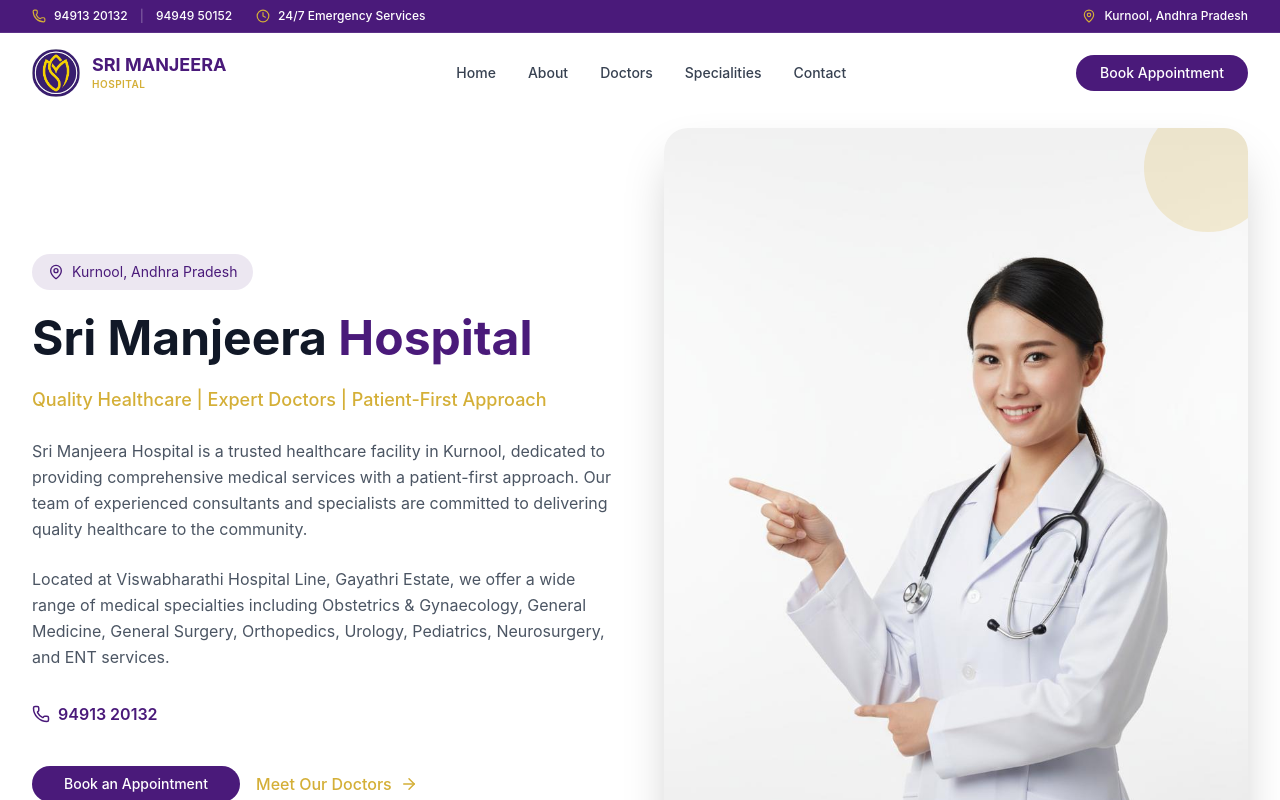
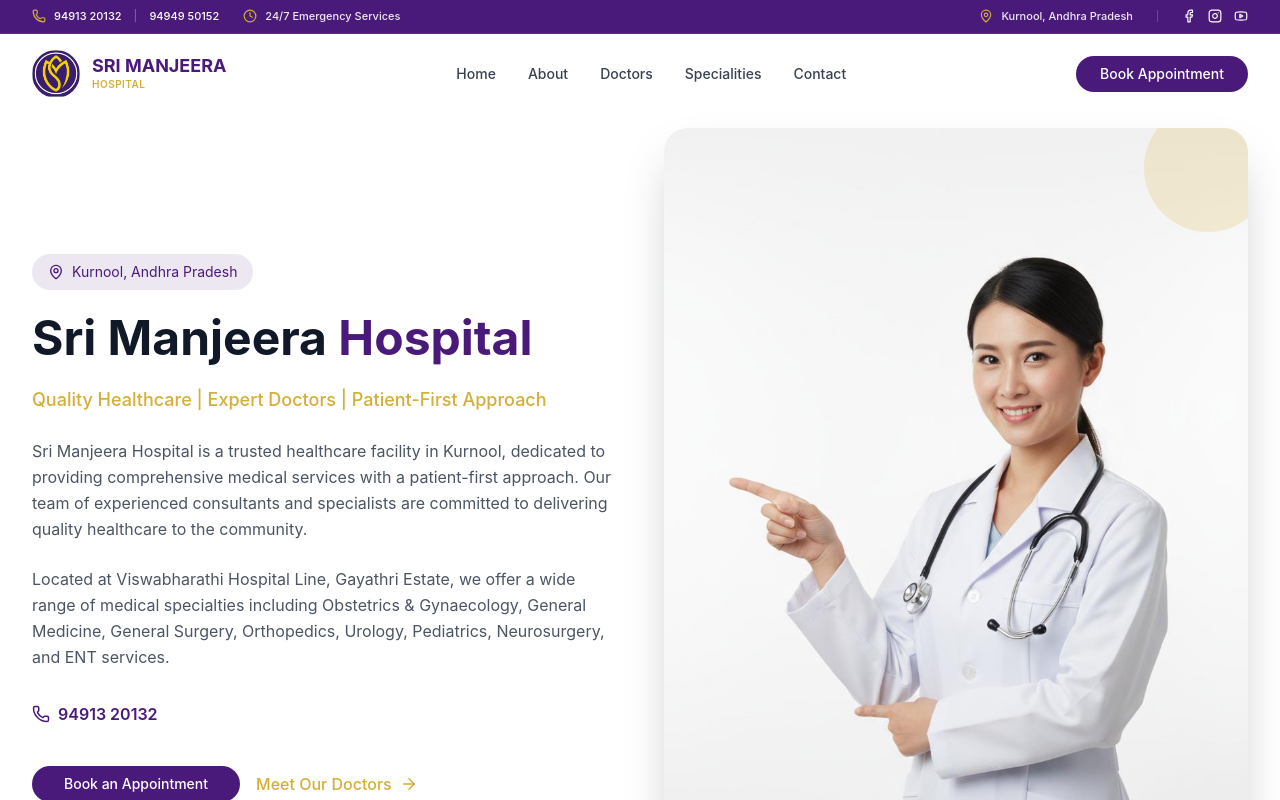
Before and after one commit to Mateen7c7/manjeera, a React (Vite) app: page / in a window 1280 px wide. Shown: the top 800 px of the page. Built offline with nearby package versions, Linux system fonts and the light colour scheme.

Commit message:
Added Social Links

```diff
--- a/src/sections/Footer.tsx
+++ b/src/sections/Footer.tsx
@@ -4,45 +4,55 @@ import {
   Clock,
   Facebook,
   Instagram,
-  Linkedin,
   Youtube,
-  User
-} from 'lucide-react';
+  User,
+} from "lucide-react";
 
 const Footer = () => {
   const quickLinks = [
-    { name: 'Home', href: '#' },
-    { name: 'About', href: '#about' },
-    { name: 'Doctors', href: '#doctors' },
-    { name: 'Specialities', href: '#specialities' },
-    { name: 'Contact', href: '#contact' },
+    { name: "Home", href: "#" },
+    { name: "About", href: "#about" },
+    { name: "Doctors", href: "#doctors" },
+    { name: "Specialities", href: "#specialities" },
+    { name: "Contact", href: "#contact" },
   ];
 
   const contactInfo = [
     {
       icon: <MapPin size={18} />,
-      text: '#50-760/A/120, Viswabharathi Hospital Line, Gayathri Estate, KURNOOL - 518 002',
+      text: "#50-760/A/120, Viswabharathi Hospital Line, Gayathri Estate, KURNOOL - 518 002",
     },
     {
       icon: <Phone size={18} />,
-      text: '94913 20132',
-      href: 'tel:9491320132',
+      text: "94913 20132",
+      href: "tel:9491320132",
     },
     {
       icon: <User size={18} />,
-      text: 'Managing Director: G. PRASAD (94949 50152)',
+      text: "Managing Director: G. PRASAD (94949 50152)",
     },
     {
       icon: <Clock size={18} />,
-      text: '24/7 Emergency Services',
+      text: "24/7 Emergency Services",
     },
   ];
 
   const socialLinks = [
-    { icon: <Facebook size={20} />, href: '#', label: 'Facebook' },
-    { icon: <Instagram size={20} />, href: '#', label: 'Instagram' },
-    { icon: <Linkedin size={20} />, href: '#', label: 'LinkedIn' },
-    { icon: <Youtube size={20} />, href: '#', label: 'YouTube' },
+    {
+      icon: <Facebook size={20} />,
+      href: "https://www.facebook.com/people/Sri-Manjeera-Hospital/61582157684031/?rdid=j0MxdBjAGQDIc9pH&share_url=https%3A%2F%2Fwww.facebook.com%2Fshare%2F1D7YkDkoaC%2F",
+      label: "Facebook",
+    },
+    {
+      icon: <Instagram size={20} />,
+      href: "https://www.instagram.com/srimanjeerahospital",
+      label: "Instagram",
+    },
+    {
+      icon: <Youtube size={20} />,
+      href: "https://www.youtube.com/@ManjeeraHospital",
+      label: "YouTube",
+    },
   ];
 
   return (
@@ -72,9 +82,9 @@ const Footer = () => {
 
             <p className="text-white/80 text-sm leading-relaxed">
               Sri Manjeera Hospital is a trusted healthcare facility in Kurnool,
-              dedicated to providing comprehensive medical services with a patient-first
-              approach. Our team of experienced consultants are committed to delivering
-              quality healthcare to the community.
+              dedicated to providing comprehensive medical services with a
+              patient-first approach. Our team of experienced consultants are
+              committed to delivering quality healthcare to the community.
             </p>
 
             {/* Social Links */}
@@ -96,7 +106,9 @@ const Footer = () => {
 
           {/* Column 2: Quick Links */}
           <div>
-            <h3 className="text-xl font-semibold mb-6 text-[#D4AF37]">Quick Links</h3>
+            <h3 className="text-xl font-semibold mb-6 text-[#D4AF37]">
+              Quick Links
+            </h3>
             <ul className="space-y-3">
               {quickLinks.map((link) => (
                 <li key={link.name}>
@@ -113,7 +125,9 @@ const Footer = () => {
 
           {/* Column 3: Get In Touch */}
           <div>
-            <h3 className="text-xl font-semibold mb-6 text-[#D4AF37]">Get In Touch</h3>
+            <h3 className="text-xl font-semibold mb-6 text-[#D4AF37]">
+              Get In Touch
+            </h3>
             <ul className="space-y-4">
               {contactInfo.map((item, index) => (
                 <li key={index} className="flex items-start gap-3">
@@ -139,7 +153,8 @@ const Footer = () => {
       <div className="bg-[#3A1560] py-4">
         <div className="max-w-7xl mx-auto px-4 sm:px-6 lg:px-8">
           <p className="text-center text-white/60 text-sm">
-            ©2026 All Rights Reserved. Sri Manjeera Hospital | Designed with care
+            ©2026 All Rights Reserved. Sri Manjeera Hospital | Designed with
+            care
           </p>
         </div>
       </div>
--- a/src/sections/Header.tsx
+++ b/src/sections/Header.tsx
@@ -1,5 +1,5 @@
 import { useState, useEffect } from "react";
-import { Menu, X, Phone } from "lucide-react";
+import { Menu, X, Phone, Facebook, Instagram, Youtube } from "lucide-react";
 import { Button } from "@/components/ui/button";
 import TopBar from "./TopBar";
 
@@ -121,6 +121,32 @@ const Header = () => {
                   94949 50152
                 </a>
               </div>
+              <div className="flex gap-4 pt-4">
+                <a
+                  href="https://www.facebook.com/people/Sri-Manjeera-Hospital/61582157684031/?rdid=j0MxdBjAGQDIc9pH&share_url=https%3A%2F%2Fwww.facebook.com%2Fshare%2F1D7YkDkoaC%2F"
+                  target="_blank"
+                  rel="noopener noreferrer"
+                  className="w-10 h-10 bg-[#4A1A7A]/10 rounded-full flex items-center justify-center text-[#4A1A7A]"
+                >
+                  <Facebook size={20} />
+                </a>
+                <a
+                  href="https://www.instagram.com/srimanjeerahospital"
+                  target="_blank"
+                  rel="noopener noreferrer"
+                  className="w-10 h-10 bg-[#4A1A7A]/10 rounded-full flex items-center justify-center text-[#4A1A7A]"
+                >
+                  <Instagram size={20} />
+                </a>
+                <a
+                  href="https://www.youtube.com/@ManjeeraHospital"
+                  target="_blank"
+                  rel="noopener noreferrer"
+                  className="w-10 h-10 bg-[#4A1A7A]/10 rounded-full flex items-center justify-center text-[#4A1A7A]"
+                >
+                  <Youtube size={20} />
+                </a>
+              </div>
             </nav>
           </div>
         )}
--- a/src/sections/TopBar.tsx
+++ b/src/sections/TopBar.tsx
@@ -1,10 +1,35 @@
-import { Phone, Clock, MapPin } from "lucide-react";
+import {
+  MapPin,
+  Phone,
+  Clock,
+  Facebook,
+  Instagram,
+  Youtube,
+} from "lucide-react";
 
 const TopBar = () => {
+  const socialLinks = [
+    {
+      icon: <Facebook size={14} />,
+      href: "https://www.facebook.com/people/Sri-Manjeera-Hospital/61582157684031/?rdid=j0MxdBjAGQDIc9pH&share_url=https%3A%2F%2Fwww.facebook.com%2Fshare%2F1D7YkDkoaC%2F",
+      label: "Facebook",
+    },
+    {
+      icon: <Instagram size={14} />,
+      href: "https://www.instagram.com/srimanjeerahospital",
+      label: "Instagram",
+    },
+    {
+      icon: <Youtube size={14} />,
+      href: "https://www.youtube.com/@ManjeeraHospital",
+      label: "YouTube",
+    },
+  ];
+
   return (
-    <div className="bg-[#4A1A7A] text-white py-2 hidden sm:block border-b border-white/10">
+    <div className="bg-[#4A1A7A] text-white py-2 hidden lg:block border-b border-white/10">
       <div className="max-w-7xl mx-auto px-4 sm:px-6 lg:px-8">
-        <div className="flex justify-between items-center text-xs font-medium">
+        <div className="flex justify-between items-center text-[11px] font-medium">
           <div className="flex items-center gap-6">
             <div className="flex items-center gap-2">
               <Phone size={14} className="text-[#D4AF37]" />
@@ -26,12 +51,30 @@ const TopBar = () => {
             </div>
             <div className="flex items-center gap-2">
               <Clock size={14} className="text-[#D4AF37]" />
-              <span>24/7 Emergency Services</span>
+              <span className="opacity-90">24/7 Emergency Services</span>
             </div>
           </div>
-          <div className="flex items-center gap-2">
-            <MapPin size={14} className="text-[#D4AF37]" />
-            <span>Kurnool, Andhra Pradesh</span>
+
+          <div className="flex items-center gap-6">
+            <div className="flex items-center gap-2">
+              <MapPin size={14} className="text-[#D4AF37]" />
+              <span className="opacity-90">Kurnool, Andhra Pradesh</span>
+            </div>
+            <div className="w-px h-3 bg-white/20"></div>
+            <div className="flex items-center gap-3">
+              {socialLinks.map((social) => (
+                <a
+                  key={social.label}
+                  href={social.href}
+                  target="_blank"
+                  rel="noopener noreferrer"
+                  className="hover:text-[#D4AF37] transition-colors duration-200"
+                  aria-label={social.label}
+                >
+                  {social.icon}
+                </a>
+              ))}
+            </div>
           </div>
         </div>
       </div>
```
